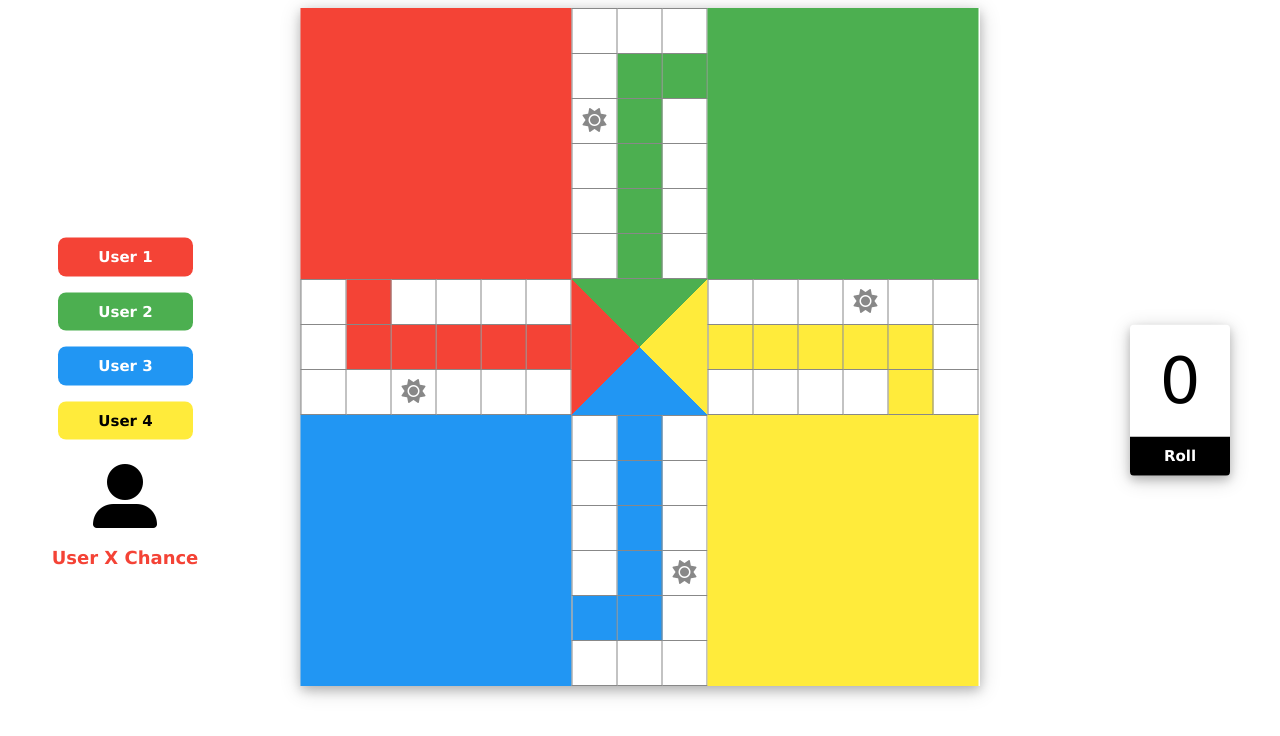
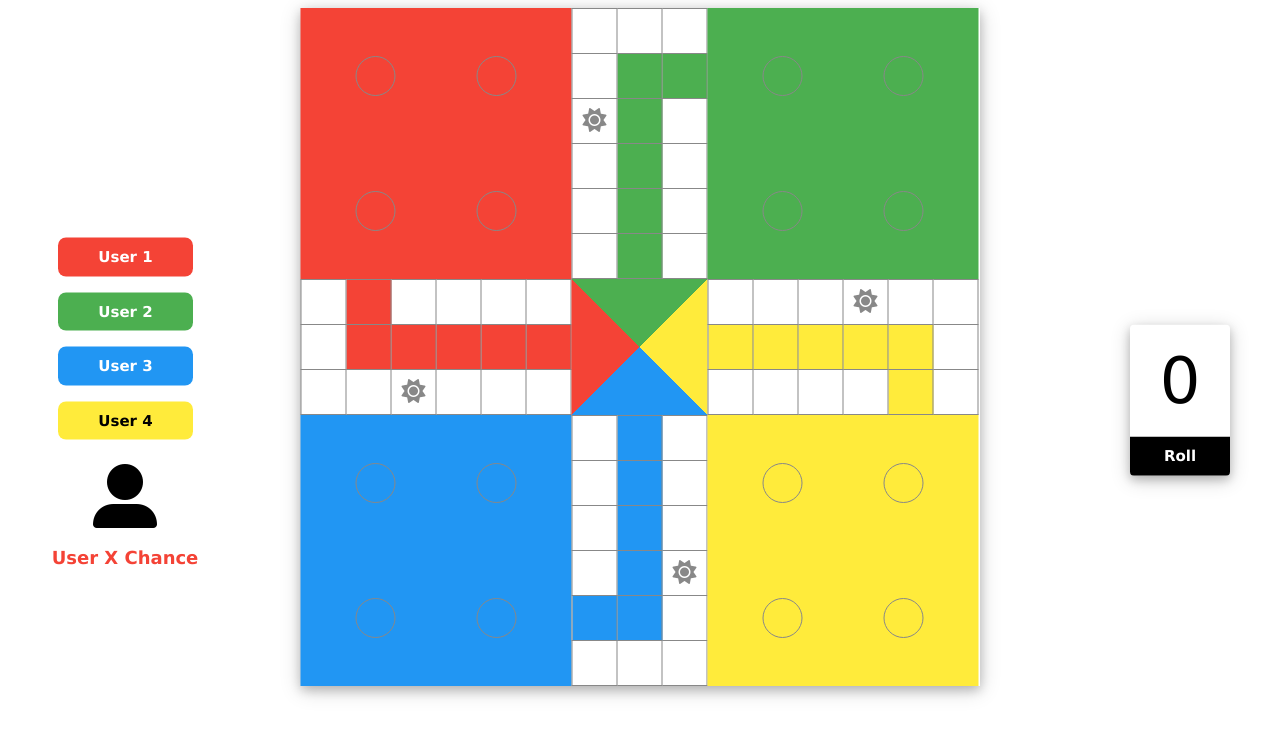
Before and after one commit to uroojk844/ludo, a plain HTML site: page index.html in a window 1280 px wide. Drawn offline with Linux system fonts and the light colour scheme.

Commit message:
Add files via upload

```diff
--- a/index.html
+++ b/index.html
@@ -24,7 +24,12 @@
 
     <div id="ludo" class="w3-card-4">
         <div class="container">
-            <div id="red" class="w3-red"></div>
+            <div id="red" class="w3-red square">
+                <div class="circle"></div>
+                <div class="circle"></div>
+                <div class="circle"></div>
+                <div class="circle"></div>
+            </div>
             <table id="t1">
                 <tr>
                     <td></td>
@@ -57,7 +62,12 @@
                     <td></td>
                 </tr>
             </table>
-            <div id="green" class="w3-green"></div>
+            <div id="green" class="w3-green square">
+                <div class="circle"></div>
+                <div class="circle"></div>
+                <div class="circle"></div>
+                <div class="circle"></div>
+            </div>
         </div>
         <div class="container">
             <table id="t2">
@@ -115,7 +125,12 @@
             </table>
         </div>
         <div class="container">
-            <div id="blue" class="w3-blue"></div>
+            <div id="blue" class="w3-blue square">
+                <div class="circle"></div>
+                <div class="circle"></div>
+                <div class="circle"></div>
+                <div class="circle"></div>
+            </div>
             <table id="t4">
                 <tr>
                     <td></td>
@@ -148,7 +163,12 @@
                     <td></td>
                 </tr>
             </table>
-            <div id="yellow" class="w3-yellow"></div>
+            <div id="yellow" class="w3-yellow square">
+                <div class="circle"></div>
+                <div class="circle"></div>
+                <div class="circle"></div>
+                <div class="circle"></div>
+            </div>
         </div>
     </div>
 
--- a/mystyle.css
+++ b/mystyle.css
@@ -59,6 +59,21 @@ td{
     font-size: 100px;
 }
 
+.square{
+    display: flex;
+    flex-flow: wrap;
+    align-items: center;
+    justify-content: center;
+}
+
+.square .circle{
+    width: 40px;
+    height: 40px;
+    border: 1px solid #888;
+    border-radius: 50%;
+    margin: 15%;
+}
+
 @media screen and (max-width:600px){
     #ludo{
         width: 304px;
@@ -91,6 +106,10 @@ td{
     .users div{
         width: 30%;
         float: left;
+    }
+    .square .circle{
+        width: 20px;
+        height: 20px;
     }
 }
 
```
